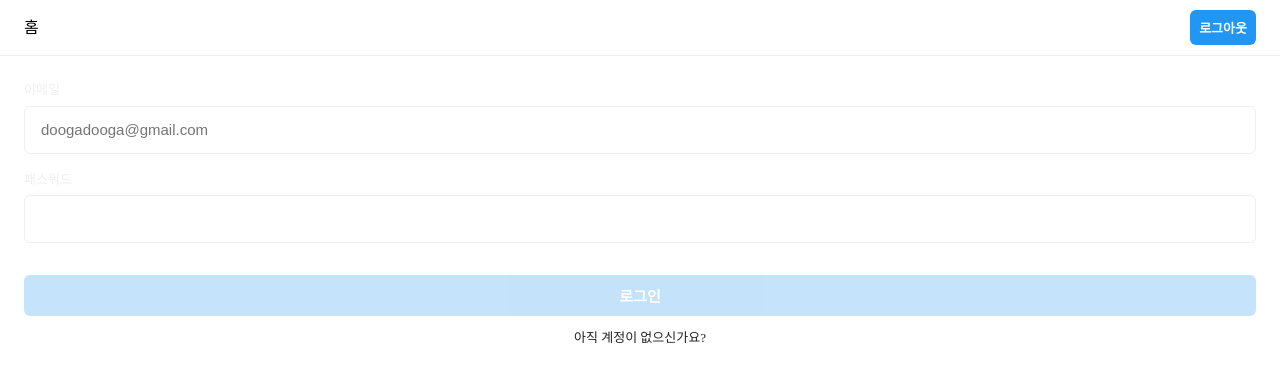
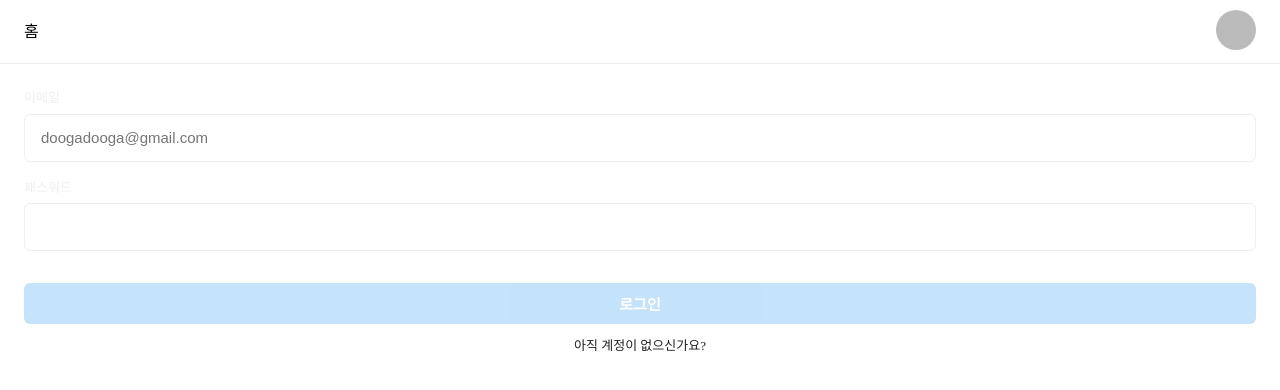
Before and after one commit to Sim0321/Card, a React (Create React App) app: page /signin in a window 1280 px wide. Shown: the top 390 px of the page. Built offline with nearby package versions, Linux system fonts and the light colour scheme; no server answers; sample sign-in values are in the browser's storage.

Commit message:
my페이지 및 이미지 storage를 이용한 업로드

```diff
--- a/src/App.tsx
+++ b/src/App.tsx
@@ -10,6 +10,7 @@ import Navbar from '@shared/Navbar';
 import PrivateRoute from '@components/auth/PrivateRoute';
 import ApplyDone from './pages/ApplyDone';
 import { Suspense } from 'react';
+import MyPage from './pages/My';
 
 function App() {
   return (
@@ -39,6 +40,14 @@ function App() {
             </PrivateRoute>
           }
         />
+        <Route
+          path="/my"
+          element={
+            <PrivateRoute>
+              <MyPage />
+            </PrivateRoute>
+          }
+        />
         <Route path="/test" Component={TestPage} />
       </Routes>
     </BrowserRouter>
--- a/src/components/auth/AuthGuard.tsx
+++ b/src/components/auth/AuthGuard.tsx
@@ -15,6 +15,7 @@ function AuthGuard({ children }: { children: React.ReactNode }) {
         uid: user.uid,
         email: user.email ?? '',
         displayName: user.displayName ?? '',
+        photoURL: user.photoURL ?? '',
       });
     } else {
       setUser(null);
--- /dev/null
+++ b/src/components/my/MyImage.tsx
@@ -0,0 +1,95 @@
+import { COLLECTIONS } from '@/constants';
+import useUser from '@/hooks/auth/useUser';
+import { app, storage, store } from '@/remote/firebase';
+import styled from '@emotion/styled';
+import { getAuth, updateProfile } from 'firebase/auth';
+import { collection, doc, updateDoc } from 'firebase/firestore';
+import { getDownloadURL, ref, uploadBytes } from 'firebase/storage';
+import { ChangeEvent } from 'react';
+import { useSetRecoilState } from 'recoil';
+import defaultUserPhoto from '../../assets/img/user.png';
+import { userAtom } from '@atoms/user';
+
+const MyImage = ({
+  size = 40,
+  mode = 'default',
+}: {
+  size?: number;
+  mode?: 'default' | 'upload';
+}) => {
+  const user = useUser();
+
+  const setUser = useSetRecoilState(userAtom);
+
+  const handleUploadImage = async (e: ChangeEvent<HTMLInputElement>) => {
+    const files = e.target.files;
+
+    const currentUser = getAuth(app).currentUser;
+
+    if (files == null || user == null || currentUser == null) {
+      return;
+    }
+
+    const fileName = files[0].name;
+    const storageRef = ref(storage, `users/${user.uid}/${fileName}`);
+
+    const uploaded = await uploadBytes(storageRef, files[0]);
+
+    const downloadUrl = await getDownloadURL(uploaded.ref);
+
+    // 인증 Auth
+    await updateProfile(currentUser, {
+      photoURL: downloadUrl,
+    });
+
+    // 데이터베이스 Database
+    await updateDoc(doc(collection(store, COLLECTIONS.USER), currentUser.uid), {
+      photoURL: downloadUrl,
+    });
+
+    console.log('uploaded :', uploaded);
+    console.log('downloadUrl :', downloadUrl);
+
+    setUser({
+      ...user,
+      photoURL: downloadUrl,
+    });
+  };
+
+  return (
+    <Container>
+      <img
+        src={user?.photoURL || defaultUserPhoto}
+        alt="유저의 이미지"
+        width={size}
+        height={size}
+      />
+
+      {mode === 'upload' ? (
+        <input type="file" accept="image/*" onChange={handleUploadImage} />
+      ) : null}
+    </Container>
+  );
+};
+
+const Container = styled.div`
+  position: relative;
+  display: inline-block;
+  cursor: pointer;
+
+  & img {
+    border-radius: 100%;
+  }
+
+  & input[type='file'] {
+    position: absolute;
+    top: 0;
+    left: 0;
+    width: 100%;
+    height: 100%;
+    opacity: 0;
+    cursor: pointer;
+  }
+`;
+
+export default MyImage;
--- a/src/components/shared/Navbar.tsx
+++ b/src/components/shared/Navbar.tsx
@@ -8,6 +8,7 @@ import Button from '@shared/Button';
 import { colors } from '@styles/colorPalette';
 import useUser from '@hooks/auth/useUser';
 import { auth } from '@remote/firebase';
+import MyImage from '../my/MyImage';
 
 function Navbar() {
   const location = useLocation();
@@ -17,14 +18,13 @@ function Navbar() {
 
   const user = useUser();
 
-  const handleLogout = useCallback(() => {
-    signOut(auth);
-    // navigate('/signin');
-  }, []);
-
   const renderButton = useCallback(() => {
     if (user != null) {
-      return <Button onClick={handleLogout}>로그아웃</Button>;
+      return (
+        <Link to="/my">
+          <MyImage size={40} />
+        </Link>
+      );
     }
 
     if (showSignButton) {
@@ -36,7 +36,7 @@ function Navbar() {
     }
 
     return null;
-  }, [user, showSignButton, handleLogout]);
+  }, [user, showSignButton]);
 
   // console.log('user', user);
 
--- a/src/models/user.ts
+++ b/src/models/user.ts
@@ -2,4 +2,5 @@ export interface User {
   uid: string;
   email: string;
   displayName: string;
+  photoURL?: string;
 }
--- /dev/null
+++ b/src/pages/My.tsx
@@ -0,0 +1,32 @@
+import MyImage from '@/components/my/MyImage';
+import Button from '@/components/shared/Button';
+import Flex from '@/components/shared/Flex';
+import Spacing from '@/components/shared/Spacing';
+import Text from '@/components/shared/Text';
+import useUser from '@/hooks/auth/useUser';
+import { auth } from '@/remote/firebase';
+import { signOut } from 'firebase/auth';
+import { useCallback } from 'react';
+
+const MyPage = () => {
+  const user = useUser();
+
+  const handleLogout = useCallback(() => {
+    signOut(auth);
+    // navigate('/signin');
+  }, []);
+  return (
+    <Flex direction="column" align="center">
+      <Spacing size={40} />
+      <MyImage size={80} mode="upload" />
+
+      <Spacing size={20} />
+      <Text bold={true}>{user?.displayName}</Text>
+
+      <Spacing size={20} />
+      <Button onClick={handleLogout}>로그아웃</Button>
+    </Flex>
+  );
+};
+
+export default MyPage;
--- a/src/remote/firebase.ts
+++ b/src/remote/firebase.ts
@@ -2,6 +2,7 @@
 import { initializeApp } from 'firebase/app';
 import { getAuth } from 'firebase/auth';
 import { getFirestore } from 'firebase/firestore';
+import { getStorage } from 'firebase/storage';
 
 const {
   REACT_APP_API_KEY,
@@ -26,3 +27,4 @@ const firebaseConfig = {
 export const app = initializeApp(firebaseConfig);
 export const auth = getAuth(app);
 export const store = getFirestore(app);
+export const storage = getStorage(app);
```
Also changed, not shown: src/assets/img/user.png (added), 1 other file (tests, documents, lock files or other folders).
